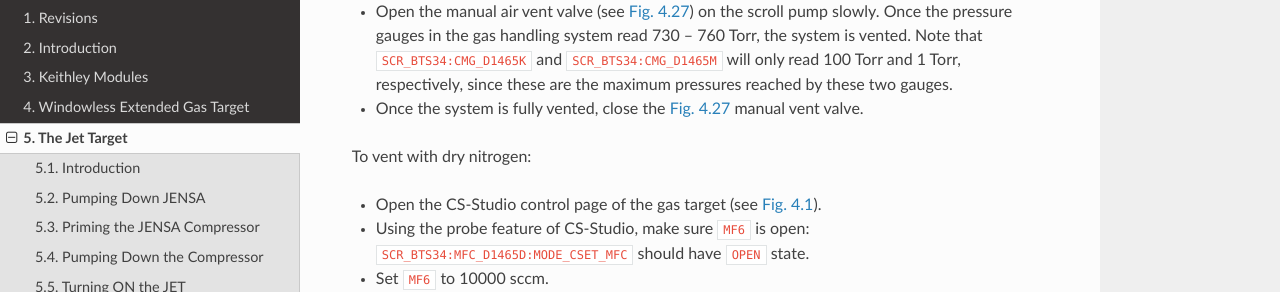
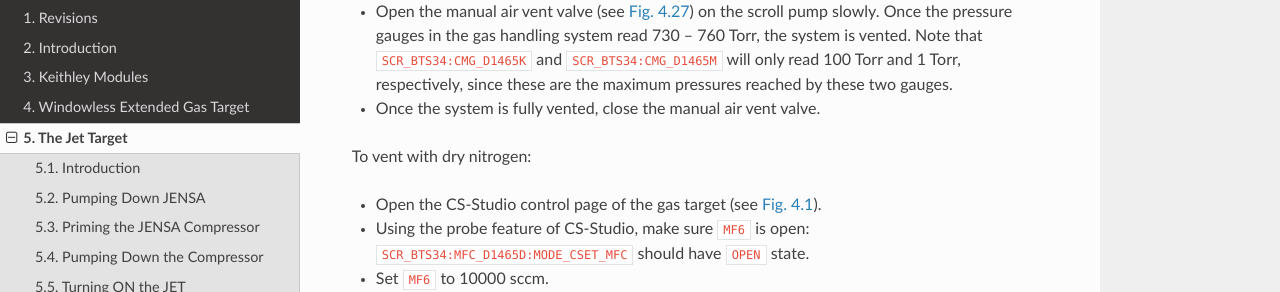
Before and after one commit to secar600/secar-documents, a Sphinx documentation site: the page built from source/jensa.rst, in a window 1280 px wide and 900 px high, scrolled down 15457 px. Shown: the part 159-451 px from the top of the window. Built offline with Sphinx 7.4.7 and the Read the Docs theme 2.0.0, drawn with Linux system fonts in a browser that asks for light colours; some of the changed lines change nothing that is shown.

Commit message:
corrected a typo

```diff
--- a/source/jensa.rst
+++ b/source/jensa.rst
@@ -336,7 +336,7 @@ To quickly vent the system with air:
 
 - Make sure :code:`V1` is open.
 - Open the manual air vent valve (see :numref:`air_vent`) on the scroll pump slowly. Once the pressure gauges in the gas handling system read 730 – 760 Torr, the system is vented. Note that :code:`SCR_BTS34:CMG_D1465K` and :code:`SCR_BTS34:CMG_D1465M` will only read 100 Torr and 1 Torr, respectively, since these are the maximum pressures reached by these two gauges.
-- Once the system is fully vented, close the :numref:`air_vent` manual vent valve.
+- Once the system is fully vented, close the manual air vent valve.
 
 To vent with dry nitrogen:
 
```
